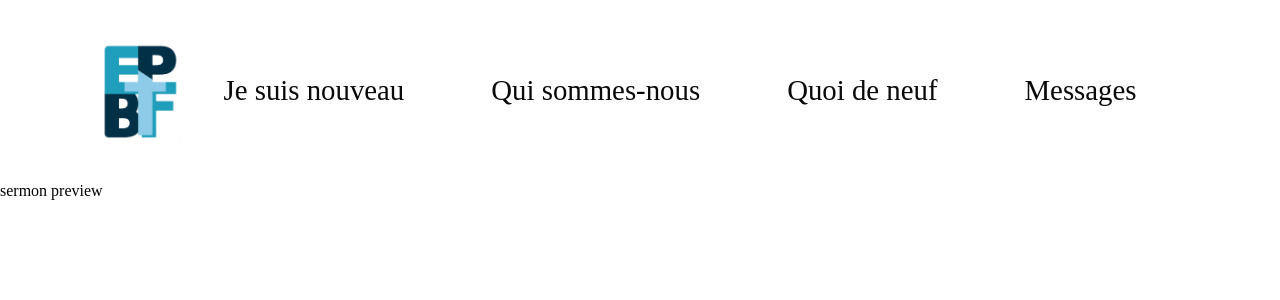
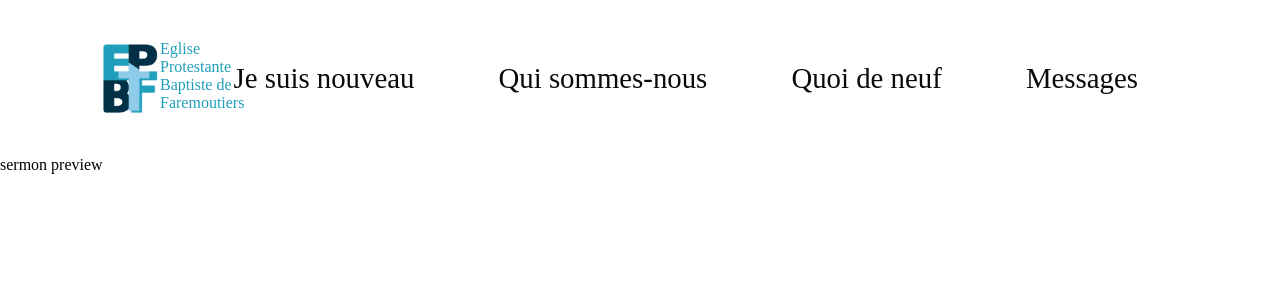
Before and after one commit to MarieRodiet/epbf, a React (Create React App) app in the folder epbf/: page / in a window 1280 px wide. Shown: the top 300 px of the page. Built offline with nearby package versions, Linux system fonts and the light colour scheme.

Commit message:
ajout logobox

```diff
--- a/epbf/public/index.html
+++ b/epbf/public/index.html
@@ -2,19 +2,30 @@
 <html lang="en">
 	<head>
 		<meta charset="utf-8" />
-    <link rel="icon" href="%PUBLIC_URL%/favicon.ico" />
-    <meta name="viewport" content="width=device-width, initial-scale=1" />
-    <meta name="theme-color" content="#000000" />
+		<link
+			rel="icon"
+			href="%PUBLIC_URL%/favicon.ico"
+		/>
+		<meta
+			name="viewport"
+			content="width=device-width, initial-scale=1"
+		/>
+		<meta
+			name="theme-color"
+			content="#000000"
+		/>
 		<meta
 			name="description"
 			content="Web site created using create-react-app"
 		/>
-    <link rel="apple-touch-icon" href="%PUBLIC_URL%/logo192.png" />
 		<!--
       manifest.json provides metadata used when your web app is installed on a
       user's mobile device or desktop. See https://developers.google.com/web/fundamentals/web-app-manifest/
     -->
-    <link rel="manifest" href="%PUBLIC_URL%/manifest.json" />
+		<link
+			rel="manifest"
+			href="%PUBLIC_URL%/manifest.json"
+		/>
 		<!--
       Notice the use of %PUBLIC_URL% in the tags above.
       It will be replaced with the URL of the `public` folder during the build.
@@ -38,6 +49,5 @@
 
       To begin the development, run `npm start` or `yarn start`.
       To create a production bundle, use `npm run build` or `yarn build`.
-    -->
-  </body>
+    --></body>
 </html>
--- /dev/null
+++ b/epbf/src/components/LogoBox.js
@@ -0,0 +1,13 @@
+import logo from '../assets/img/logo-v1.png';
+export default function LogoBox() {
+	return (
+		<div className="nav-logobox">
+			<img
+				src={logo}
+				alt="EPBF logo"
+				className="nav-logobox-logo"
+			/>
+			<p className="nav-logobox-epbf">Eglise Protestante Baptiste de Faremoutiers</p>
+		</div>
+	);
+}
--- a/epbf/src/components/Nav.js
+++ b/epbf/src/components/Nav.js
@@ -1,9 +1,9 @@
 import { slide as Menu } from 'react-burger-menu';
-import logo from '../assets/img/logo-v1.png';
 import { HashLink } from 'react-router-hash-link';
 import { useRef } from 'react';
 import { useState } from 'react';
 import { links } from '../data/menu-links';
+import LogoBox from './LogoBox';
 
 export default function Nav() {
 	const [isOpen, setOpen] = useState(false);
@@ -15,7 +15,7 @@ export default function Nav() {
 		setOpen(false);
 	};
 
-	const LinkOne = (useRef < HTMLInputElement) | (null > null);
+	const LinkOne = useRef < HTMLInputElement;
 	const scrolLWithUseRef = () => {
 		LinkOne.current?.scrollIntoView({ block: 'start', behavior: 'smooth' });
 	};
@@ -23,21 +23,18 @@ export default function Nav() {
 	return (
 		<div>
 			<nav className="nav">
-				<img
-					src={logo}
-					alt="EPBF logo"
-					className="nav-logo"
-				/>
+				<LogoBox />
 				<ul className="nav-links">
-					{links.map(function (link) {
+					{links.map(({ url, name }, index) => {
 						return (
 							<HashLink
 								smooth
 								className="nav-links-link"
-								to={link.url}
+								to={url}
 								onClick={scrolLWithUseRef}
+								key={index}
 							>
-								{link.name}
+								{name}
 							</HashLink>
 						);
 					})}
@@ -49,15 +46,16 @@ export default function Nav() {
 					onClose={handleIsClosed}
 					isOpen={isOpen}
 				>
-					{links.map(function (link) {
+					{links.map(({ url, name }, index) => {
 						return (
 							<HashLink
 								onClick={handleIsClosed}
 								smooth
 								className="menu-item"
-								to={link.url}
+								to={url}
+								key={index}
 							>
-								{link.name}
+								{name}
 							</HashLink>
 						);
 					})}
--- a/epbf/src/style/components/nav.scss
+++ b/epbf/src/style/components/nav.scss
@@ -6,9 +6,16 @@
 		display: flex;
 		padding: 40px 8%;
 
-		&-logo {
-			width: 100%;
-			max-width: 60px;
+		&-logobox {
+			width: 100px;
+			display: flex;
+			&-logo {
+				width: 100%;
+				max-width: 60px;
+			}
+			&-epbf {
+				display: none;
+			}
 		}
 		&-links {
 			list-style: none;
@@ -37,8 +44,18 @@
 		padding: 40px 100px;
 		max-width: 1400px;
 		margin: 0 auto;
-		&-logo {
-			max-width: 80px;
+		&-logobox {
+			width: 100px;
+			display: flex;
+			&-logo {
+				width: 100%;
+				max-width: 60px;
+			}
+			&-epbf {
+				display: block;
+				color: $ocean-blue;
+				max-width: 150px;
+			}
 		}
 		&-links {
 			@include typo-size($main_font, map-get($font-sizes, sl));
```
Lines whose indentation alone changed are shown as unchanged.
